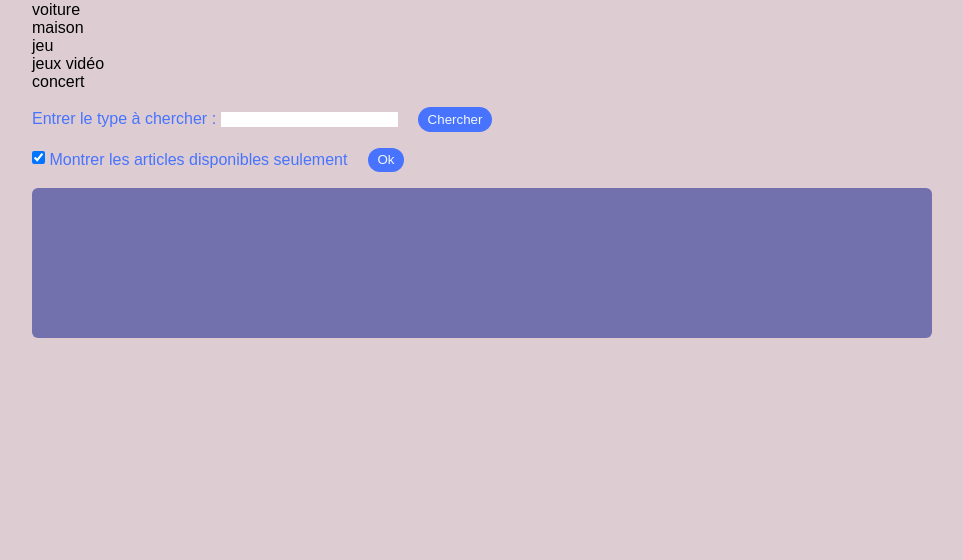
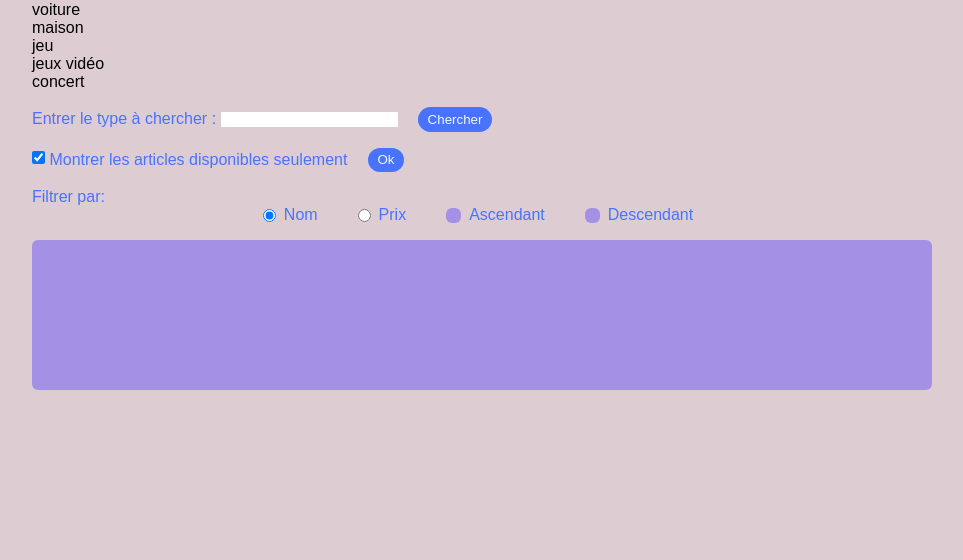
Before and after one commit to AnaisBonin/JS_bases-decouverte, a plain HTML site: page exo-7/articles.html in a window 1280 px wide. Shown: the part 240-800 px from the top of the page, without its empty margins (158-1121 px from the left). Drawn offline with Linux system fonts and the light colour scheme; a web font is replaced by a local one.

Commit message:
Exo7 add filter buttons and css

```diff
--- a/exo-7/articles.html
+++ b/exo-7/articles.html
@@ -15,6 +15,7 @@
     </header>
     <main>
       <h2>Types d'articles disponibles:</h2>
+      <section>
         <ul id="articlesList"></ul>
         <div class="entry-box">
           <label for="search-entry">Entrer le type à chercher :</label>
@@ -34,6 +35,51 @@
           >
           <button id="validate-check">Ok</button>
         </div>
+        <div>
+          <fieldset id="filterByInfo">
+            <legend>Filtrer par:</legend>
+            <div>
+              <input
+                type="radio"
+                id="filterByName"
+                name="filterByInfo"
+                value="Nom"
+                checked
+              />
+              <label for="filterByName">Nom</label>
+            </div>
+            <div>
+              <input
+                type="radio"
+                id="filterByPrice"
+                name="filterByInfo"
+                value="Prix"
+              />
+              <label for="filterByPrice">Prix</label>
+            </div>
+            <div>
+              <input
+                type="radio"
+                id="filterAsc"
+                class="order"
+                name="order"
+                value="asc"
+              />
+              <label for="filterAsc">Ascendant</label>
+            </div>
+            <div>
+              <input
+                type="radio"
+                id="filterDesc"
+                class="order"
+                name="order"
+                value="desc"
+              />
+              <label for="filterDesc">Descendant</label>
+            </div>
+          </fieldset>
+        </div>
+      </section>
       <section id="found-articles"></section>
     </main>
 
--- a/exo-7/exo7.js
+++ b/exo-7/exo7.js
@@ -133,8 +133,9 @@ const getFilteredArticles = () => {
 const displayFilteredArticlesIn = (target) => {
   const filteredArticles = getFilteredArticles();
 
-  filteredArticles.map(({ name }) => {
-    const li = createListItem(name);
+  filteredArticles.map(({ name, price, quantity }) => {
+    const articleContent = `${name} ///// Prix : ${price}€ - Quantite : ${quantity}`;
+    const li = createListItem(articleContent);
 
     return target.insertAdjacentElement('beforeend', li);
   });
--- a/exo-7/styles.css
+++ b/exo-7/styles.css
@@ -55,7 +55,7 @@ h1 {
 
 h2 {
   margin: 2rem 0 1rem;
-  color: var(--dark-wine);
+  color: var(--blue);
   font-family: 'Zeyada';
   font-size: 2rem;
 }
@@ -99,8 +99,40 @@ a {
 #found-articles {
   margin-bottom: 2rem;
   padding: 1.5rem 2rem;
-  background-color: var(--grey);
+  background-color: var(--purple);
   min-height: 150px;
   border-radius: 6px;
   color: aliceblue;
 }
+
+#filterByInfo {
+  display: flex;
+  align-items: center;
+  justify-content: center;
+  margin: 1rem 0;
+  color: var(--light-blue);
+}
+
+#filterByInfo > div {
+  display: flex;
+  align-items: center;
+  justify-content: center;
+  margin: 0 1rem;
+}
+#filterByInfo > div > label {
+  margin: 0 0.5rem;
+}
+
+/* Radio buttons Asc / Desc */
+.order {
+  appearance: none;
+  background-color: var(--purple);
+  width: 15px;
+  height: 15px;
+  border-radius: 40%;
+  transition: all 0.3s ease;
+}
+
+.order:checked {
+  background: var(--light-blue);
+}
```
Lines whose indentation alone changed are shown as unchanged.
